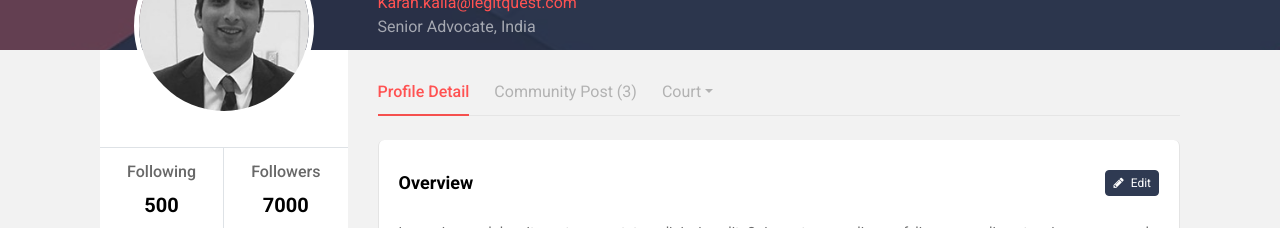
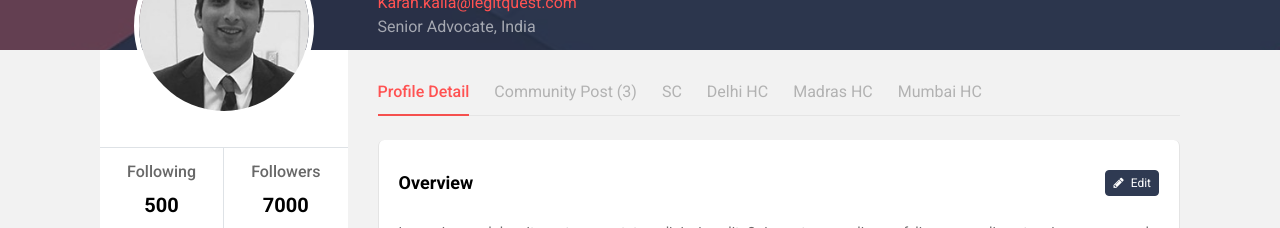
Before and after one commit to rahuldev39/network, a plain HTML site: page profile.html in a window 1280 px wide. Shown: the part 200-428 px from the top of the page. Drawn offline with Linux system fonts and the light colour scheme; some packages are replaced by stand-ins of ours; a script that the page names is missing.

Commit message:
court tabs expand

```diff
--- a/profile.html
+++ b/profile.html
@@ -286,7 +286,32 @@
 													<span>Community Post (3)</span>
 												</a>
 											</li>
-											<li class="nav-item dropdown select-dropdown">
+
+											<li class="nav-item ">
+												<a class="nav-link court-link" data-toggle="tab" href="#tab3">
+													<span>SC</span>
+												</a>
+											</li>
+
+											<li class="nav-item">
+												<a class="nav-link court-link" data-toggle="tab" href="#tab3">
+													<span>Delhi HC</span>
+												</a>
+											</li>
+
+											<li class="nav-item">
+												<a class="nav-link court-link" data-toggle="tab" href="#tab3">
+													<span>Madras HC</span>
+												</a>
+											</li>
+
+											<li class="nav-item">
+												<a class="nav-link court-link" data-toggle="tab" href="#tab3">
+													<span>Mumbai HC</span>
+												</a>
+											</li>
+
+										   <!--<li class="nav-item dropdown select-dropdown">
 												<a class="nav-link dropdown-toggle " data-toggle="dropdown" href="#" role="button">Court</a>
 												<div class="dropdown-menu shadow-sm">
 												  <a class="dropdown-item" data-toggle="tab" href="#tab3">Supreme Court</a>
@@ -296,7 +321,7 @@
 												  <div class="dropdown-divider"></div>
 												  <a class="dropdown-item" data-toggle="tab" href="#tab3">Separated link</a>
 												</div>
-											  </li>
+											  </li> -->
 
 										</ul>
 									</div><!-- tab-feed end-->
@@ -788,11 +813,11 @@
 
 	<script>
 
-		$('.select-dropdown .dropdown-menu .dropdown-item').on('click', function(){
+		$('.court-link').on('click', function(){
 
 			let selectTabText = this.innerText;
 
-			$('.select-dropdown > .nav-link, .tab-pane .court-title').html(selectTabText)
+			$('.tab-pane .court-title').html(selectTabText)
 
 
 
```
